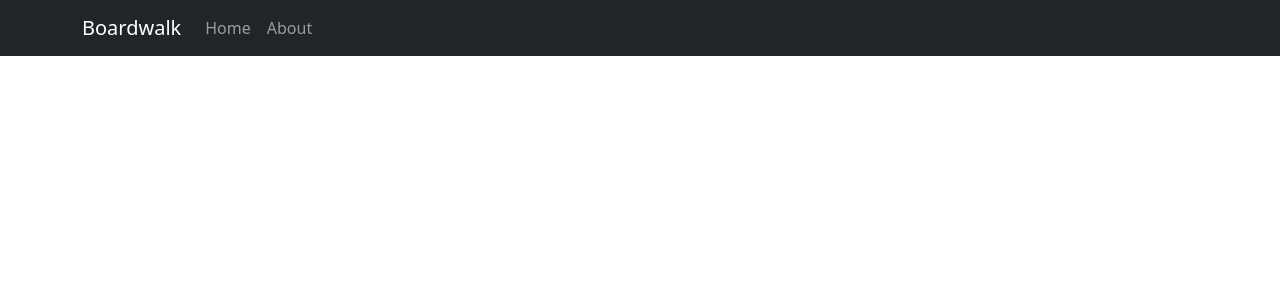
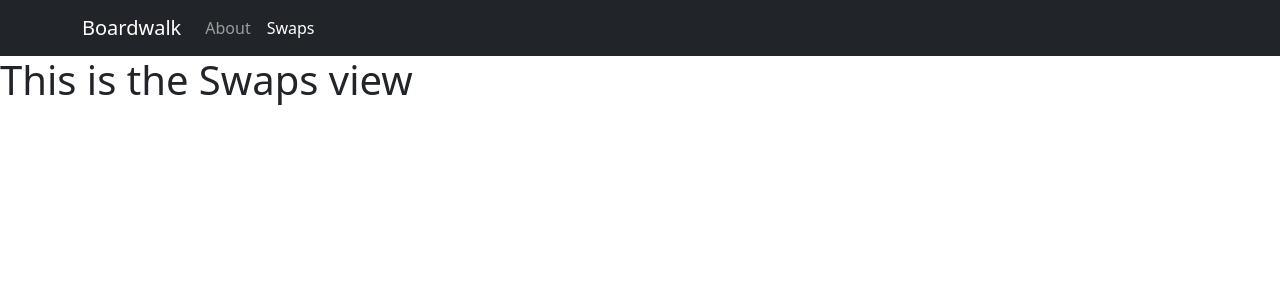
Before and after one commit to CarsonCase/BoardwalkFE, a Vue app: page /swaps in a window 1280 px wide. Shown: the top 300 px of the page. Built offline with nearby package versions, Linux system fonts and the light colour scheme.

Commit message:
Add placeholder swaps page

```diff
--- a/src/App.vue
+++ b/src/App.vue
@@ -5,14 +5,14 @@ import { RouterLink, RouterView } from "vue-router";
 <template>
     <nav class="navbar navbar-expand-md navbar-dark bg-dark">
         <div class="container-lg">
-            <a class="navbar-brand h1 mb-0" href="#">Boardwalk</a>
+            <RouterLink class="navbar-brand h1 mb-0" to="/" active-class="active">Boardwalk</RouterLink>
             <button class="navbar-toggler" type="button" data-bs-toggle="collapse" data-bs-target="#navbarContent">
                 <span class="navbar-toggler-icon"></span>
             </button>
             <div class="collapse navbar-collapse" id="navbarContent">
                 <div class="navbar-nav">
-                    <RouterLink class="nav-link" to="/" active-class="active">Home</RouterLink>
                     <RouterLink class="nav-link" to="/about" active-class="active">About</RouterLink>
+                    <RouterLink class="nav-link" to="/swaps" active-class="active">Swaps</RouterLink>
                 </div>
             </div>
         </div>
--- a/src/router/index.ts
+++ b/src/router/index.ts
@@ -17,6 +17,11 @@ const router = createRouter({
             // which is lazy-loaded when the route is visited.
             component: () => import("../views/AboutView.vue"),
         },
+        {
+            path: "/swaps",
+            name: "swaps",
+            component: () => import("../views/SwapsView.vue"),
+        },
     ],
 });
 
--- /dev/null
+++ b/src/views/SwapsView.vue
@@ -0,0 +1,5 @@
+<template>
+    <div class="about">
+        <h1>This is the Swaps view</h1>
+    </div>
+</template>
```
